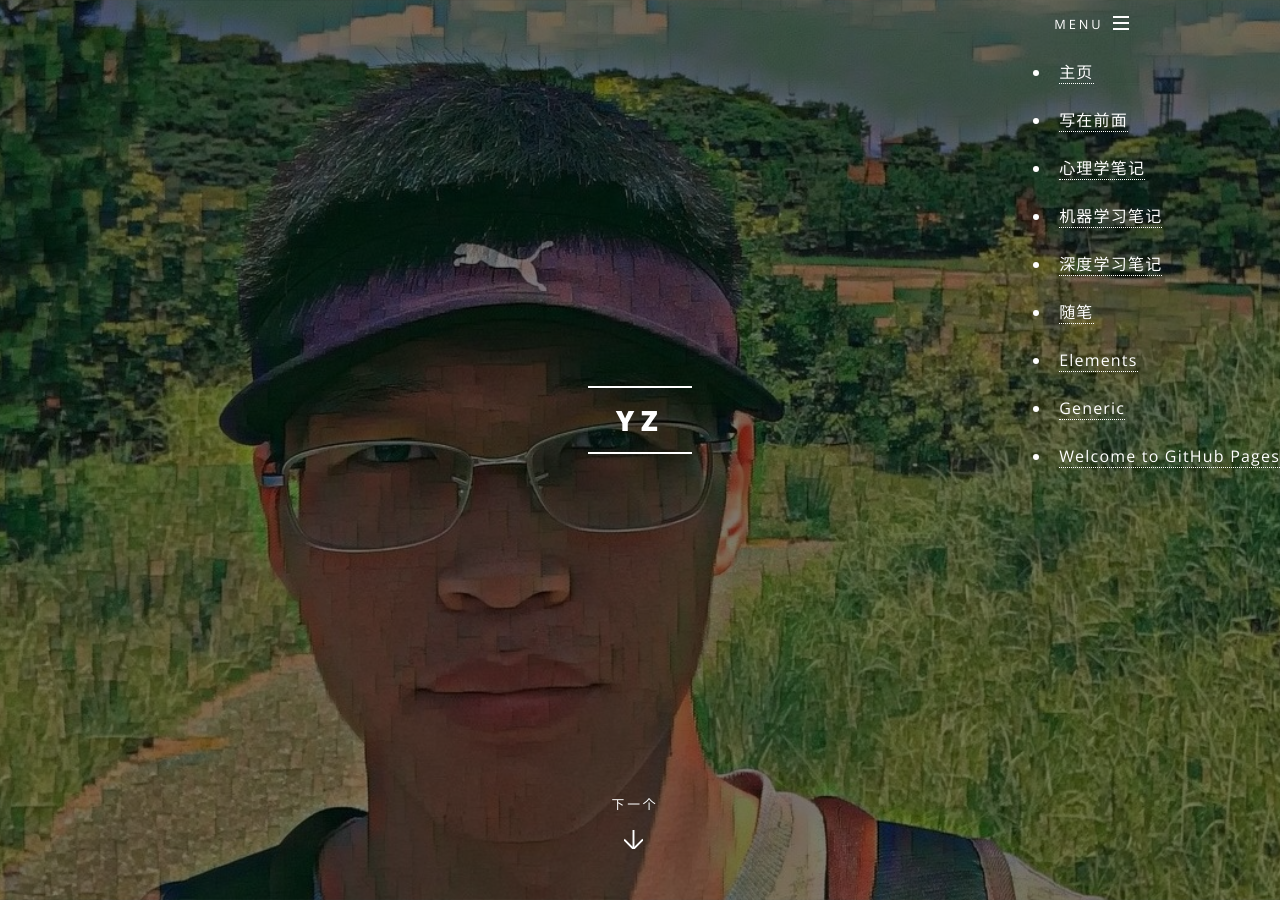
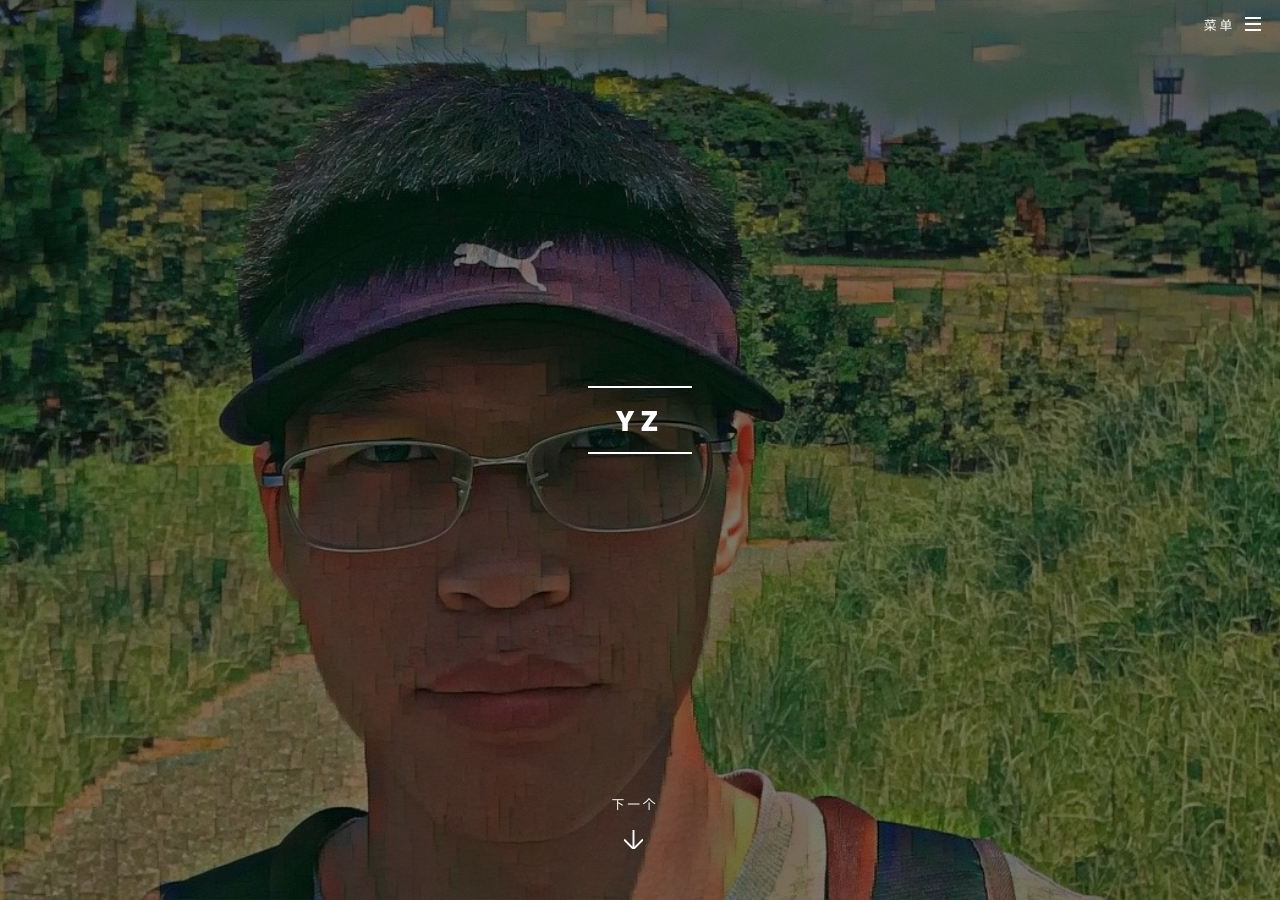
Before and after one commit to yz14/yz14.github.io4, a Jekyll site: the page built from index.html, in a window 1280 px wide and 900 px high. Built offline with Jekyll 4.4.1, drawn with Linux system fonts in a browser that asks for light colours.

Commit message:
Update header.html

```diff
--- a/_includes/header.html
+++ b/_includes/header.html
@@ -4,8 +4,8 @@
   <nav id="nav">
     <ul>
       <li class="special">
-        <a href="#菜单" class="menuToggle"><span>Menu</span></a>
-        <div id="菜单">
+        <a href="#menu" class="menuToggle"><span>菜单</span></a>
+        <div id="menu">
           <ul>
             <li><a href="https://yz14.github.io">主页</a></li>
             <li><a href="https://yz14.github.io/docs/front/">写在前面</a></li>
```
